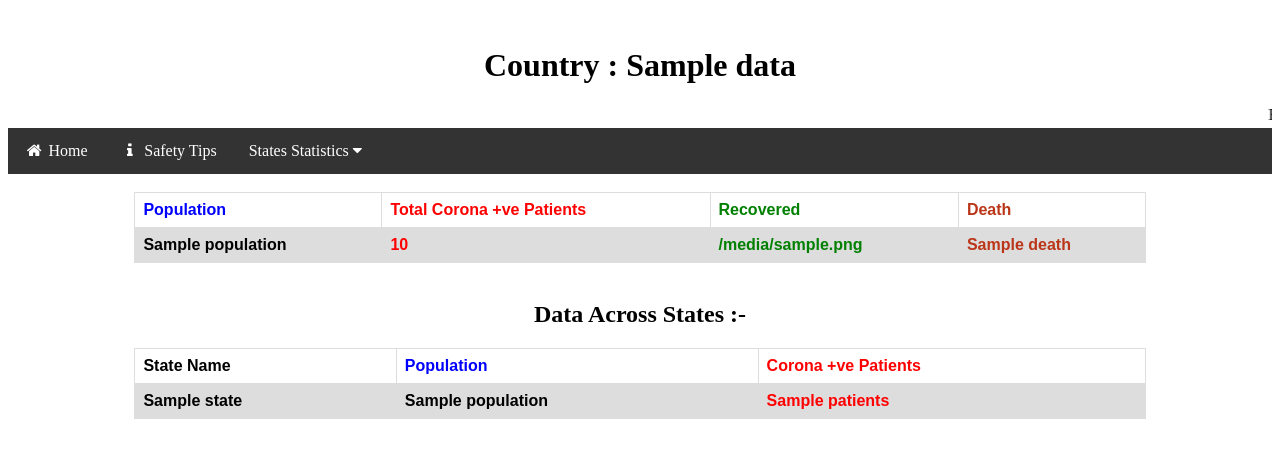
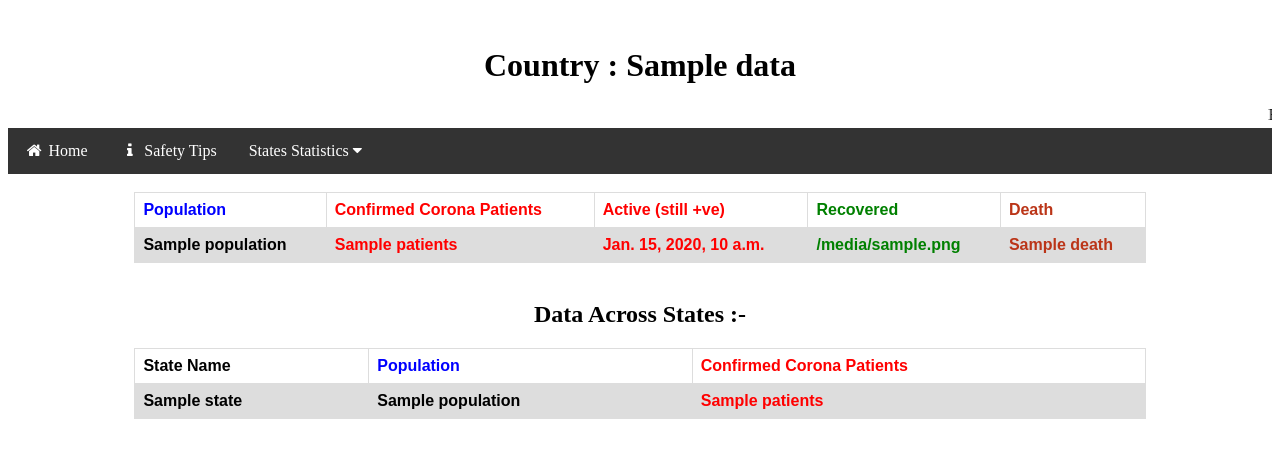
Before and after one commit to apurvchaudhary/corona, a Django app: template corona/corona_app/templates/home.html in a window 1280 px wide. Shown: the part 145-618 px from the top of the page. Run offline with Django 3.2, Linux system fonts and the light colour scheme; the template is opened without the code that fills it: most values are stand-ins (such as "Sample title", 1, 10 or a date in 2020); lists and menus that the app fills with data are empty.

Commit message:
template modified

```diff
--- a/corona/corona_app/serializers.py
+++ b/corona/corona_app/serializers.py
@@ -16,7 +16,7 @@ class CountrySerializer(serializers.ModelSerializer):
 
     class Meta:
         model = Country
-        fields = ('name', 'population', 'state', 'recovered', 'death', 'active_now')
+        fields = ('name', 'population', 'patients', 'state', 'recovered', 'death', 'active_now')
 
     def get_name(self, obj):
         return obj.name.upper()
--- a/corona/corona_app/templates/home.html
+++ b/corona/corona_app/templates/home.html
@@ -140,15 +140,17 @@ whole stats is for general awareness, does not mean to harm any personel, Kindly
 </div><br> <center> <table>
     <tr>
         <th style="color:blue">Population</th>
-        <th style="color:red">Total Corona +ve Patients</th>
+        <th style="color:red">Confirmed Corona Patients</th>
+        <th style="color:red">Active (still +ve)</th>
         <th style="color:green">Recovered</th>
         <th style="color:#BB3518">Death</th>
     </tr>
         <tr>
         <th>{{data.population}}</th>
-        <th style="color:red">{{total}}</th>
-        <th style="color:green">{{recovered}}</th>
-        <th style="color:#BB3518">{{death}}</th>
+        <th style="color:red">{{data.patients}}</th>
+            <th style="color:red">{{data.active_now}}</th>
+        <th style="color:green">{{data.recovered}}</th>
+        <th style="color:#BB3518">{{data.death}}</th>
     </tr>
 </table></center><br>
 <center><h2>Data Across States :-</h2></center>
@@ -156,7 +158,7 @@ whole stats is for general awareness, does not mean to harm any personel, Kindly
     <tr>
         <th>State Name</th>
         <th style="color:blue">Population</th>
-        <th style="color:red">Corona +ve Patients</th>
+        <th style="color:red">Confirmed Corona Patients</th>
     </tr>
 {% for i in data.state%}
         <tr>
--- a/corona/corona_app/templates/state.html
+++ b/corona/corona_app/templates/state.html
@@ -139,7 +139,7 @@ whole stats is for general awareness, does not mean to harm any personel, Kindly
     <center><table>
     <tr>
         <th style="color:blue">Population</th>
-        <th style="color:red">Corona positive Patients</th>
+        <th style="color:red">Corona Confirmed Patients</th>
     </tr>
         <tr>
         <th>{{data.population}}</th>
--- a/corona/corona_app/utils.py
+++ b/corona/corona_app/utils.py
@@ -28,8 +28,7 @@ def get_country_data(request):
         country_serializer = CountrySerializer(country)
         for state in country_serializer.data.get("state"):
             total+=state["patients"]
-        return render(request, template_name='home.html', context={'data': country_serializer.data, 'total' : total,
-                                                                   'recovered' : country.recovered, 'death' : country.death})
+        return render(request, template_name='home.html', context={'data': country_serializer.data, 'total' : total})
 
 def get_safety_template(request):
     return render(request, template_name='safetytips.html')
```
